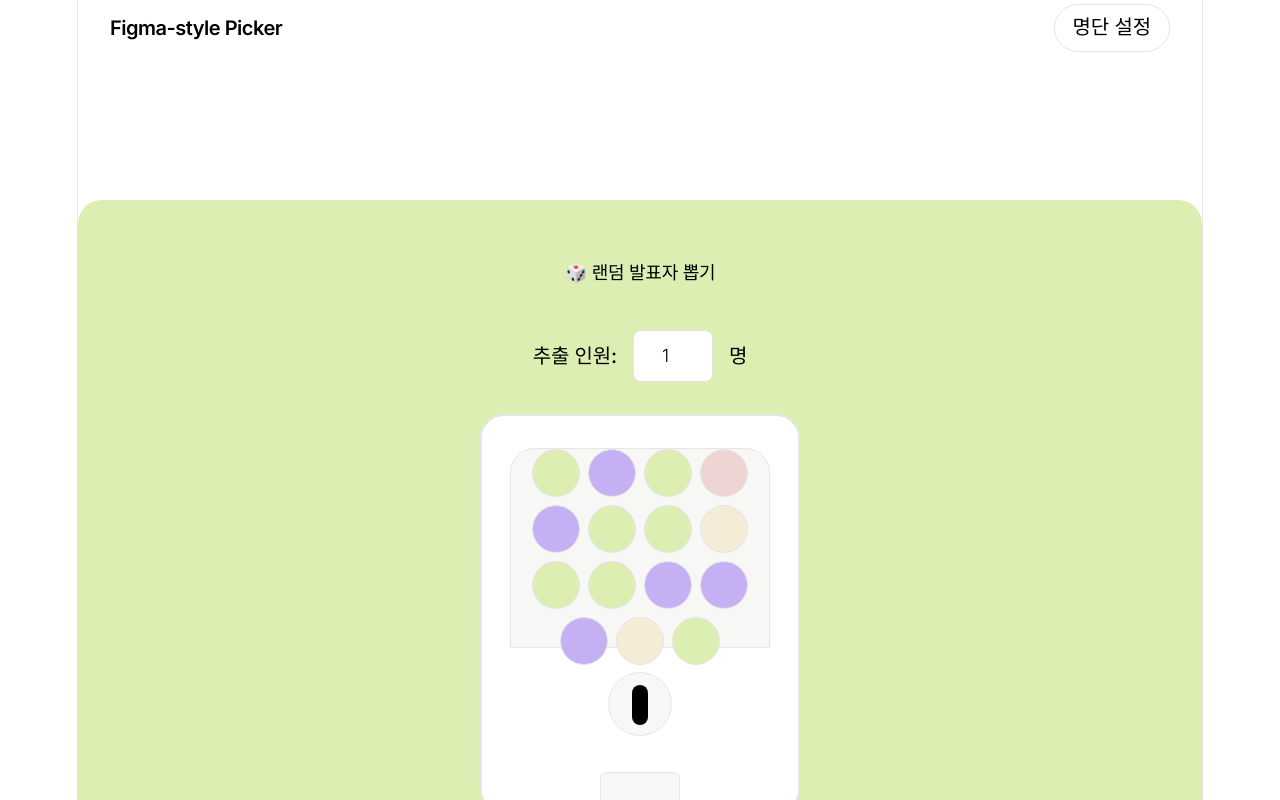
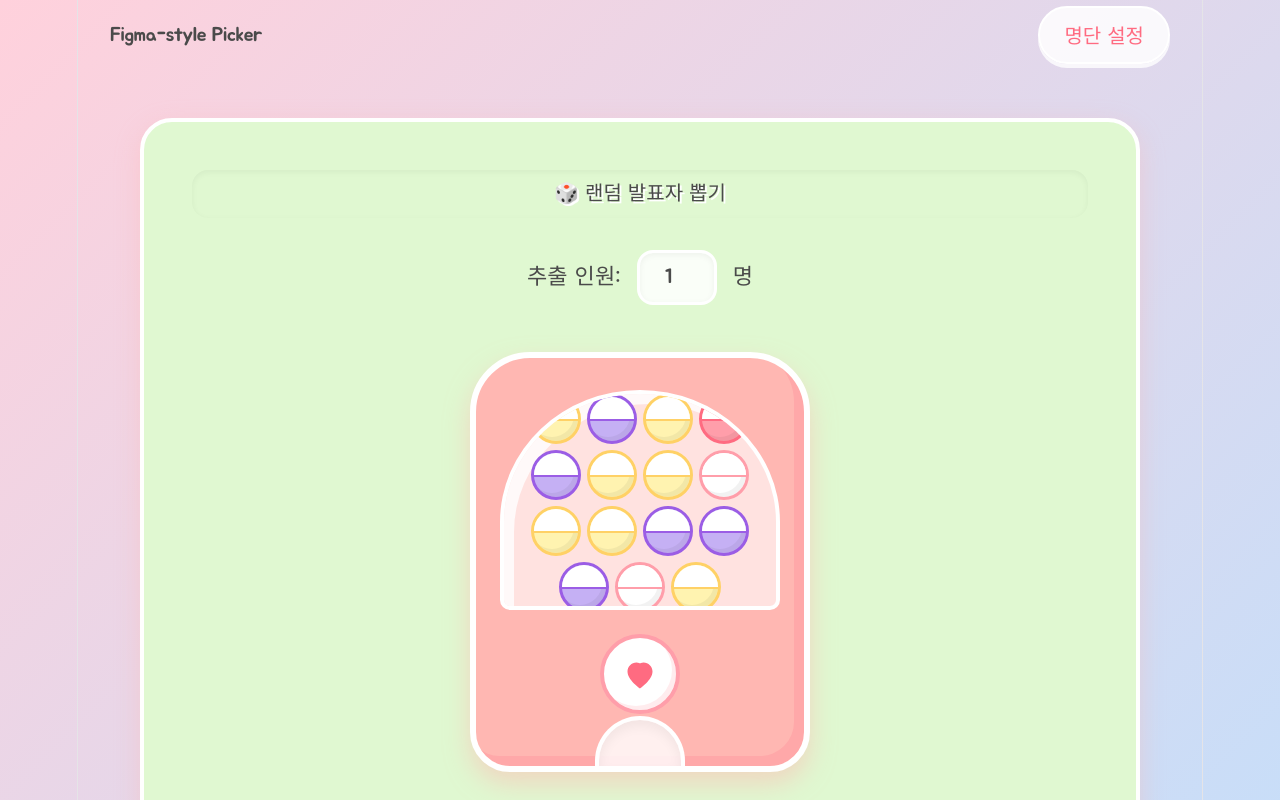
Before and after one commit to euclid17/landom, a React (Vite) app in the folder random-presenter/: page / in a window 1280 px wide. Shown: the top 800 px of the page. Built offline with nearby package versions, Linux system fonts and the light colour scheme.

Commit message:
산리오 버젼

```diff
--- a/random-presenter/src/styles/gacha.css
+++ b/random-presenter/src/styles/gacha.css
@@ -4,176 +4,220 @@
   align-items: center;
   justify-content: center;
   position: relative;
-  min-height: 400px;
+  min-height: 450px;
   width: 100%;
 }
 
-/* Minimalist Flat Gacha Machine */
+/* Cute Sanrio Gacha Machine */
 .machine-body {
-  width: 320px;
-  height: 400px;
-  background-color: var(--canvas);
-  border: 2px solid var(--hairline);
-  border-radius: var(--rounded-lg);
+  width: 340px;
+  height: 420px;
+  background-color: #ffb7b2; /* Baby Pink base */
+  border: 6px solid #fff;
+  border-radius: 60px 60px 40px 40px;
   position: relative;
   display: flex;
   flex-direction: column;
   align-items: center;
   padding-top: var(--spacing-xl);
   z-index: 2;
-  overflow: hidden;
+  box-shadow: inset -10px -10px 0px rgba(255,107,129,0.2), 0 12px 24px rgba(255, 183, 178, 0.5);
 }
 
+/* Glass Dome */
 .glass-dome {
-  width: 260px;
-  height: 200px;
-  background-color: var(--surface-soft);
-  border-radius: var(--rounded-lg) var(--rounded-lg) 0 0;
-  border: 1px solid var(--hairline);
+  width: 280px;
+  height: 220px;
+  background-color: rgba(255,255,255,0.6);
+  border-radius: 50% 50% 10px 10px / 60% 60% 10px 10px;
+  border: 4px solid #fff;
   position: relative;
   display: flex;
   flex-wrap: wrap;
   justify-content: center;
   align-items: flex-end;
   padding-bottom: var(--spacing-md);
-  gap: 8px;
+  gap: 6px;
+  box-shadow: inset 10px 10px 0px rgba(255,255,255,0.8);
+  overflow: hidden;
 }
 
+/* Cute Capsules */
 .capsule {
-  width: 48px;
-  height: 48px;
+  width: 50px;
+  height: 50px;
   border-radius: var(--rounded-full);
-  background-color: var(--block-cream);
-  border: 1px solid var(--hairline);
+  background-color: #fff;
+  border: 3px solid #ff9eaa;
+  box-shadow: inset -4px -4px 0px rgba(0,0,0,0.05);
+  position: relative;
 }
 
-.capsule.red { background-color: var(--block-pink); }
-.capsule.yellow { background-color: var(--block-lime); }
-.capsule.purple { background-color: var(--block-lilac); }
+/* Bicolor capsules for cuteness */
+.capsule::after {
+  content: '';
+  position: absolute;
+  top: 0; left: 0; right: 0; height: 50%;
+  background-color: inherit;
+  border-radius: 50px 50px 0 0;
+  border-bottom: 2px solid #ff9eaa;
+}
 
+.capsule.red { background-color: #ff9eaa; border-color: #ff6b81; }
+.capsule.red::after { background-color: #fff; border-bottom-color: #ff6b81; }
+
+.capsule.yellow { background-color: #fff3b0; border-color: #ffd166; }
+.capsule.yellow::after { background-color: #fff; border-bottom-color: #ffd166; }
+
+.capsule.purple { background-color: #c5b0f4; border-color: #9b5de5; }
+.capsule.purple::after { background-color: #fff; border-bottom-color: #9b5de5; }
+
+/* Heart Crank Container */
 .crank-container {
-  width: 64px;
-  height: 64px;
-  background-color: var(--surface-soft);
+  width: 80px;
+  height: 80px;
+  background-color: #fff;
   border-radius: var(--rounded-full);
   margin-top: var(--spacing-lg);
   display: flex;
   justify-content: center;
   align-items: center;
-  border: 1px solid var(--hairline);
+  border: 4px solid #ff9eaa;
   position: relative;
   cursor: pointer;
+  box-shadow: inset -4px -4px 0px rgba(255,158,170,0.2);
 }
 
+/* Cute Heart shape on the crank */
 .crank {
-  width: 16px;
-  height: 40px;
-  background-color: var(--ink);
-  border-radius: var(--rounded-full);
+  width: 30px;
+  height: 30px;
+  background-color: #ff6b81;
   position: absolute;
-  top: 12px;
-  transform-origin: center center;
+  transform-origin: center;
   transition: transform 0.3s ease;
+  clip-path: path("M15,29.5 L15,29.5 C15,29.5 2.5,21 2.5,12.5 C2.5,7.5 6.5,3.5 11.5,3.5 C13.5,3.5 15,4.5 15,4.5 C15,4.5 16.5,3.5 18.5,3.5 C23.5,3.5 27.5,7.5 27.5,12.5 C27.5,21 15,29.5 15,29.5 Z");
 }
 
 .machine-body.turning .crank {
-  animation: turnFlatCrank 0.6s cubic-bezier(0.25, 1, 0.5, 1);
+  animation: turnHeart 0.6s cubic-bezier(0.25, 1, 0.5, 1);
 }
 
-@keyframes turnFlatCrank {
-  0% { transform: rotate(0deg); }
-  100% { transform: rotate(180deg); }
+@keyframes turnHeart {
+  0% { transform: rotate(0deg) scale(1); }
+  50% { transform: rotate(180deg) scale(0.8); }
+  100% { transform: rotate(360deg) scale(1); }
 }
 
+/* Dispenser */
 .dispenser {
-  width: 80px;
-  height: 40px;
-  background-color: var(--surface-soft);
-  border-radius: var(--rounded-sm) var(--rounded-sm) 0 0;
-  border: 1px solid var(--hairline);
+  width: 90px;
+  height: 50px;
+  background-color: rgba(255,255,255,0.8);
+  border-radius: 45px 45px 0 0;
+  border: 4px solid #fff;
   border-bottom: none;
   position: absolute;
   bottom: 0;
+  box-shadow: inset 0 6px 12px rgba(0,0,0,0.05);
 }
 
 .capsule-drop {
-  width: 60px;
-  height: 60px;
+  width: 64px;
+  height: 64px;
   border-radius: var(--rounded-full);
-  background-color: var(--block-lime);
-  border: 1px solid var(--hairline);
+  background-color: #ff9eaa;
+  border: 4px solid #fff;
   position: absolute;
   bottom: 40px;
   z-index: 3;
   opacity: 0;
+  box-shadow: 0 4px 12px rgba(255,107,129,0.4);
+}
+
+.capsule-drop::after {
+  content: '';
+  position: absolute;
+  top: 0; left: 0; right: 0; height: 50%;
+  background-color: #fff;
+  border-radius: 64px 64px 0 0;
+  border-bottom: 3px solid #fff;
 }
 
 .machine-body.dropping .capsule-drop {
-  animation: dropCapsuleFlat 1.2s forwards cubic-bezier(0.25, 1, 0.5, 1);
+  animation: dropCapsuleCute 1.2s forwards cubic-bezier(0.25, 1, 0.5, 1);
 }
 
-@keyframes dropCapsuleFlat {
-  0% { transform: translateY(-40px) scale(0.5); opacity: 0; }
+@keyframes dropCapsuleCute {
+  0% { transform: translateY(-30px) scale(0.5); opacity: 0; }
   20% { transform: translateY(0) scale(1); opacity: 1; }
-  80% { transform: translateY(100px) scale(1.5); opacity: 1; }
-  100% { transform: translateY(100px) scale(2); opacity: 0; }
+  60% { transform: translateY(80px) scale(1.2); opacity: 1; }
+  80% { transform: translateY(60px) scale(1.2); opacity: 1; }
+  100% { transform: translateY(120px) scale(1.5); opacity: 0; }
 }
 
+/* Result Reveal - Soft Cloud-like */
 .result-reveal {
   position: absolute;
   top: 50%;
   left: 50%;
   transform: translate(-50%, -50%);
-  background-color: var(--block-lilac); /* Vibrant pastel block */
-  padding: var(--spacing-xxl);
-  border-radius: var(--rounded-lg);
+  background-color: #fff;
+  padding: 40px 60px;
+  border-radius: 80px;
+  border: 6px solid #ffb7b2;
   z-index: 10;
   text-align: center;
   width: 100%;
-  max-width: 800px;
-  animation: popRevealFlat 0.4s cubic-bezier(0.175, 0.885, 0.32, 1.275) forwards;
+  max-width: 600px;
+  box-shadow: 0 16px 32px rgba(255, 183, 178, 0.6);
+  animation: popRevealCute 0.5s cubic-bezier(0.175, 0.885, 0.32, 1.275) forwards;
+  display: flex;
+  flex-direction: column;
+  align-items: center;
+  gap: var(--spacing-lg);
 }
 
 .result-name {
-  font-size: 86px; /* display-xl */
-  font-weight: 300; /* 340 approx */
-  line-height: 1.00;
-  letter-spacing: -1.72px;
-  color: var(--ink);
+  font-size: 80px;
+  font-weight: 400;
+  color: #ff6b81;
   margin: 0;
   display: inline-block;
   position: relative;
+  text-shadow: 2px 2px 0 #fff, 4px 4px 0 #ffb7b2;
+  line-height: 1.1;
 }
 
-/* Subtle sparkle, not loud 3D ones */
+/* Cute sparkles */
 .result-name::before, .result-name::after {
-  content: '✨';
+  content: '🎀';
   position: absolute;
-  font-size: 2rem;
+  font-size: 2.5rem;
   opacity: 0;
-  animation: sparkleFlat 1.5s forwards 0.3s;
+  animation: sparkleCute 1.5s forwards 0.3s infinite alternate;
 }
 
-.result-name::before { top: -20px; right: -40px; }
-.result-name::after { bottom: -20px; left: -40px; }
+.result-name::before { top: -20px; right: -40px; transform: rotate(15deg); }
+.result-name::after { bottom: -20px; left: -40px; transform: rotate(-15deg); }
 
-@keyframes sparkleFlat {
-  0% { opacity: 0; transform: scale(0.5); }
-  50% { opacity: 1; transform: scale(1.2); }
-  100% { opacity: 0.8; transform: scale(1); }
+@keyframes sparkleCute {
+  0% { transform: scale(0.8) rotate(-10deg); }
+  100% { transform: scale(1.2) rotate(10deg); }
 }
 
-@keyframes popRevealFlat {
-  0% { transform: translate(-50%, -40%); opacity: 0; }
-  100% { transform: translate(-50%, -50%); opacity: 1; }
+@keyframes popRevealCute {
+  0% { transform: translate(-50%, -30%) scale(0.5); opacity: 0; }
+  70% { transform: translate(-50%, -50%) scale(1.1); opacity: 1; }
+  100% { transform: translate(-50%, -50%) scale(1); opacity: 1; }
 }
 
-/* No 3D shake, just a subtle bounce for the machine */
+/* Soft bounce */
 .machine-body.turning {
-  animation: bounceFlat 0.5s infinite;
+  animation: bounceCute 0.4s infinite alternate;
 }
 
-@keyframes bounceFlat {
-  0%, 100% { transform: translateY(0); }
-  50% { transform: translateY(-4px); }
+@keyframes bounceCute {
+  0% { transform: translateY(0) scaleY(1); }
+  100% { transform: translateY(-6px) scaleY(0.98); }
 }
--- a/random-presenter/src/styles/index.css
+++ b/random-presenter/src/styles/index.css
@@ -1,27 +1,25 @@
-@import url('https://fonts.googleapis.com/css2?family=Inter:wght@300;400;500;600;700&family=JetBrains+Mono&display=swap');
+@import url('https://fonts.googleapis.com/css2?family=Jua&display=swap');
 
 :root {
-  /* Colors */
-  --primary: #000000;
-  --on-primary: #ffffff;
-  --ink: #000000;
-  --canvas: #ffffff;
-  --inverse-canvas: #000000;
-  --inverse-ink: #ffffff;
-  --on-inverse-soft: rgba(255, 255, 255, 0.16);
-  --hairline: #e6e6e6;
-  --hairline-soft: #f1f1f1;
-  --surface-soft: #f7f7f5;
-  --block-lime: #dceeb1;
-  --block-lilac: #c5b0f4;
-  --block-cream: #f4ecd6;
-  --block-pink: #efd4d4;
-  --block-mint: #c8e6cd;
-  --block-coral: #f3c9b6;
-  --block-navy: #1f1d3d;
-  --accent-magenta: #ff3d8b;
-  --semantic-success: #1ea64a;
-  --overlay-scrim: rgba(0, 0, 0, 0.6);
+  /* Sanrio Colors */
+  --bg-gradient: linear-gradient(135deg, #ffd1dc 0%, #bde0fe 100%);
+  --surface-white: rgba(255, 255, 255, 0.85);
+  --surface-pink: #ffb7b2;
+  --surface-blue: #a2cffe;
+  --surface-yellow: #fff3b0;
+
+  --ink: #4a4a4a; /* Soft dark gray instead of harsh black */
+  --text-secondary: #7a7a7a;
+
+  --accent-magenta: #ff6b81;
+  --accent-pink: #ff9eaa;
+
+  --hairline: #ffd1dc;
+
+  /* Soft shadows */
+  --shadow-soft: 0 8px 24px rgba(255, 183, 178, 0.4);
+  --shadow-button: 0 4px 0 #ff9eaa;
+  --shadow-button-active: 0 0px 0 #ff9eaa;
 
   /* Spacing */
   --spacing-hair: 1px;
@@ -35,17 +33,12 @@
   --spacing-section: 96px;
 
   /* Rounded */
-  --rounded-xs: 2px;
-  --rounded-sm: 6px;
-  --rounded-md: 8px;
-  --rounded-lg: 24px;
-  --rounded-xl: 32px;
+  --rounded-md: 16px;
+  --rounded-lg: 32px;
   --rounded-pill: 50px;
   --rounded-full: 9999px;
 
-  /* Typography */
-  --font-sans: 'Inter', system-ui, sans-serif;
-  --font-mono: 'JetBrains Mono', monospace;
+  --font-cute: 'Jua', sans-serif;
 }
 
 * {
@@ -55,92 +48,90 @@
 }
 
 body {
-  font-family: var(--font-sans);
-  background: var(--canvas);
+  font-family: var(--font-cute);
+  background: var(--bg-gradient);
   color: var(--ink);
   min-height: 100vh;
-  /* Adjusting global tracking slightly to mimic figmaSans if needed, but we do it on specific classes */
 }
 
 /* Typography Classes */
-.display-xl { font-size: 86px; font-weight: 300; line-height: 1.00; letter-spacing: -1.72px; }
-.display-lg { font-size: 64px; font-weight: 300; line-height: 1.10; letter-spacing: -0.96px; }
-.headline { font-size: 26px; font-weight: 500; line-height: 1.35; letter-spacing: -0.26px; }
-.subhead { font-size: 26px; font-weight: 300; line-height: 1.35; letter-spacing: -0.26px; }
-.card-title { font-size: 24px; font-weight: 700; line-height: 1.45; letter-spacing: 0; }
-.body-lg { font-size: 20px; font-weight: 300; line-height: 1.40; letter-spacing: -0.14px; }
-.body { font-size: 18px; font-weight: 300; line-height: 1.45; letter-spacing: -0.26px; }
-.body-sm { font-size: 16px; font-weight: 300; line-height: 1.45; letter-spacing: -0.14px; }
-.link { font-size: 20px; font-weight: 500; line-height: 1.40; letter-spacing: -0.10px; text-decoration: none; cursor: pointer; }
-.eyebrow { font-family: var(--font-mono); font-size: 18px; font-weight: 400; line-height: 1.30; letter-spacing: 0.54px; text-transform: uppercase; }
-.caption { font-family: var(--font-mono); font-size: 12px; font-weight: 400; line-height: 1.00; letter-spacing: 0.60px; text-transform: uppercase; }
+.display-xl { font-size: 86px; font-weight: 400; line-height: 1.1; }
+.display-lg { font-size: 48px; font-weight: 400; line-height: 1.2; text-shadow: 2px 2px 0px #fff; }
+.headline { font-size: 28px; font-weight: 400; line-height: 1.35; }
+.subhead { font-size: 24px; font-weight: 400; line-height: 1.35; }
+.card-title { font-size: 22px; font-weight: 400; line-height: 1.45; }
+.body-lg { font-size: 22px; font-weight: 400; line-height: 1.40; }
+.body { font-size: 18px; font-weight: 400; line-height: 1.45; }
+.body-sm { font-size: 16px; font-weight: 400; line-height: 1.45; }
+.eyebrow { font-size: 18px; font-weight: 400; line-height: 1.30; color: var(--accent-magenta); }
+.caption { font-size: 14px; font-weight: 400; line-height: 1.00; }
 
-/* Buttons */
+/* Cute Buttons */
 button {
-  font-family: var(--font-sans);
-  border: none;
+  font-family: var(--font-cute);
+  border: 2px solid #fff;
   cursor: pointer;
-  transition: opacity 0.2s ease, transform 0.1s ease;
+  transition: all 0.2s ease;
   font-size: 20px;
-  font-weight: 500;
-  line-height: 1.40;
-  letter-spacing: -0.10px;
+  font-weight: 400;
 }
 
 button:active {
-  transform: scale(0.98);
+  transform: translateY(4px);
+  box-shadow: var(--shadow-button-active) !important;
 }
 
 .button-primary {
-  background-color: var(--primary);
-  color: var(--on-primary);
+  background-color: var(--surface-pink);
+  color: #fff;
   border-radius: var(--rounded-pill);
-  padding: 10px 20px;
+  padding: 12px 24px;
+  box-shadow: var(--shadow-button);
+  text-shadow: 1px 1px 0px rgba(0,0,0,0.1);
 }
 
 .button-secondary {
-  background-color: var(--canvas);
-  color: var(--ink);
+  background-color: var(--surface-white);
+  color: var(--accent-magenta);
   border-radius: var(--rounded-pill);
-  padding: 8px 18px 10px;
-  border: var(--spacing-hair) solid var(--hairline); /* Added slight border to be visible on white if needed, but figma spec says no border if on color block. We will override it or use surface-soft if on canvas */
+  padding: 12px 24px;
+  box-shadow: 0 4px 0 rgba(255,255,255,0.8);
 }
 
-/* Let's follow spec exactly: secondary has no border if on color blocks, but we can add a tiny drop shadow or hairline if needed. Actually spec says "No border." */
-.button-secondary.no-border {
-  border: none;
+.button-secondary:active {
+  box-shadow: 0 0px 0 rgba(255,255,255,0.8) !important;
 }
 
 .button-icon-circular {
-  background-color: var(--surface-soft);
-  color: var(--ink);
+  background-color: var(--surface-white);
+  color: var(--accent-magenta);
   border-radius: var(--rounded-full);
-  width: 40px;
-  height: 40px;
+  width: 44px;
+  height: 44px;
   display: flex;
   align-items: center;
   justify-content: center;
   padding: 0;
+  box-shadow: 0 4px 0 rgba(255,255,255,0.8);
 }
 
 /* Inputs */
 input[type="text"], input[type="number"], textarea, select {
-  font-family: var(--font-sans);
-  font-size: 18px;
-  font-weight: 300;
-  line-height: 1.45;
-  letter-spacing: -0.26px;
-  background-color: var(--canvas);
+  font-family: var(--font-cute);
+  font-size: 20px;
+  background-color: var(--surface-white);
   color: var(--ink);
   border-radius: var(--rounded-md);
-  border: 1px solid var(--hairline);
-  padding: 12px 14px;
+  border: 3px solid #fff;
+  padding: 12px 16px;
   outline: none;
-  transition: border-color 0.2s ease;
+  transition: border-color 0.2s ease, box-shadow 0.2s ease;
+  box-shadow: inset 0 2px 6px rgba(0,0,0,0.05);
 }
 
 input:focus, textarea:focus, select:focus {
-  border-color: var(--ink);
+  border-color: var(--accent-pink);
+  box-shadow: inset 0 2px 6px rgba(0,0,0,0.05), 0 0 0 4px rgba(255, 183, 178, 0.4);
 }
 
 /* Layout Utilities */
@@ -152,69 +143,54 @@ input:focus, textarea:focus, select:focus {
   padding-bottom: var(--spacing-section);
 }
 
-/* Nav */
 .top-nav {
   width: 100%;
   max-width: 1280px;
-  height: 56px;
+  height: 70px;
   display: flex;
   justify-content: space-between;
   align-items: center;
   padding: 0 var(--spacing-xl);
-  background-color: var(--canvas);
-  margin-bottom: var(--spacing-xxl);
+  margin-bottom: var(--spacing-lg);
 }
 
-/* Color Blocks */
+/* Cute Blocks */
 .color-block-section {
-  width: 100%;
-  max-width: 1280px;
-  background-color: var(--block-lime);
+  width: 95%;
+  max-width: 1000px;
+  background-color: var(--surface-white);
   color: var(--ink);
   border-radius: var(--rounded-lg);
   padding: var(--spacing-xxl);
-  margin: var(--spacing-section) 0;
+  margin: var(--spacing-lg) 0;
   display: flex;
   flex-direction: column;
   align-items: center;
+  box-shadow: var(--shadow-soft);
+  border: 4px solid #fff;
 }
 
-.color-block-section.lilac { background-color: var(--block-lilac); }
-.color-block-section.cream { background-color: var(--block-cream); }
-.color-block-section.navy { background-color: var(--block-navy); color: var(--inverse-ink); }
+.color-block-section.cream { background-color: #fff9e6; }
+.color-block-section.lime { background-color: #e0f8d1; }
 
-.flex-col {
-  display: flex;
-  flex-direction: column;
-  gap: var(--spacing-md);
-}
-
-.flex-row {
-  display: flex;
-  flex-direction: row;
-  gap: var(--spacing-md);
-}
+.flex-col { display: flex; flex-direction: column; gap: var(--spacing-md); }
+.flex-row { display: flex; flex-direction: row; gap: var(--spacing-md); }
 
 /* Modals */
 .modal-overlay {
   position: fixed;
-  top: 0;
-  left: 0;
-  width: 100vw;
-  height: 100vh;
-  background: var(--overlay-scrim);
-  display: flex;
-  justify-content: center;
-  align-items: center;
+  top: 0; left: 0; width: 100vw; height: 100vh;
+  background: rgba(255, 183, 178, 0.3);
+  backdrop-filter: blur(8px);
+  display: flex; justify-content: center; align-items: center;
   z-index: 1000;
 }
 
 .template-card {
-  background-color: var(--canvas);
+  background-color: var(--surface-white);
   border-radius: var(--rounded-lg);
   padding: var(--spacing-xxl);
-  width: 90%;
-  max-width: 600px;
-  border: 1px solid var(--hairline);
-  box-shadow: 0 4px 16px rgba(0,0,0,0.06); /* Level 2 elevation for modal */
+  width: 90%; max-width: 500px;
+  border: 4px solid #fff;
+  box-shadow: var(--shadow-soft);
 }
```
Also changed, not shown: random-presenter/src/App.jsx (+25 -3 lines), random-presenter/src/components/GachaMachine.jsx (+6 -1 lines).
